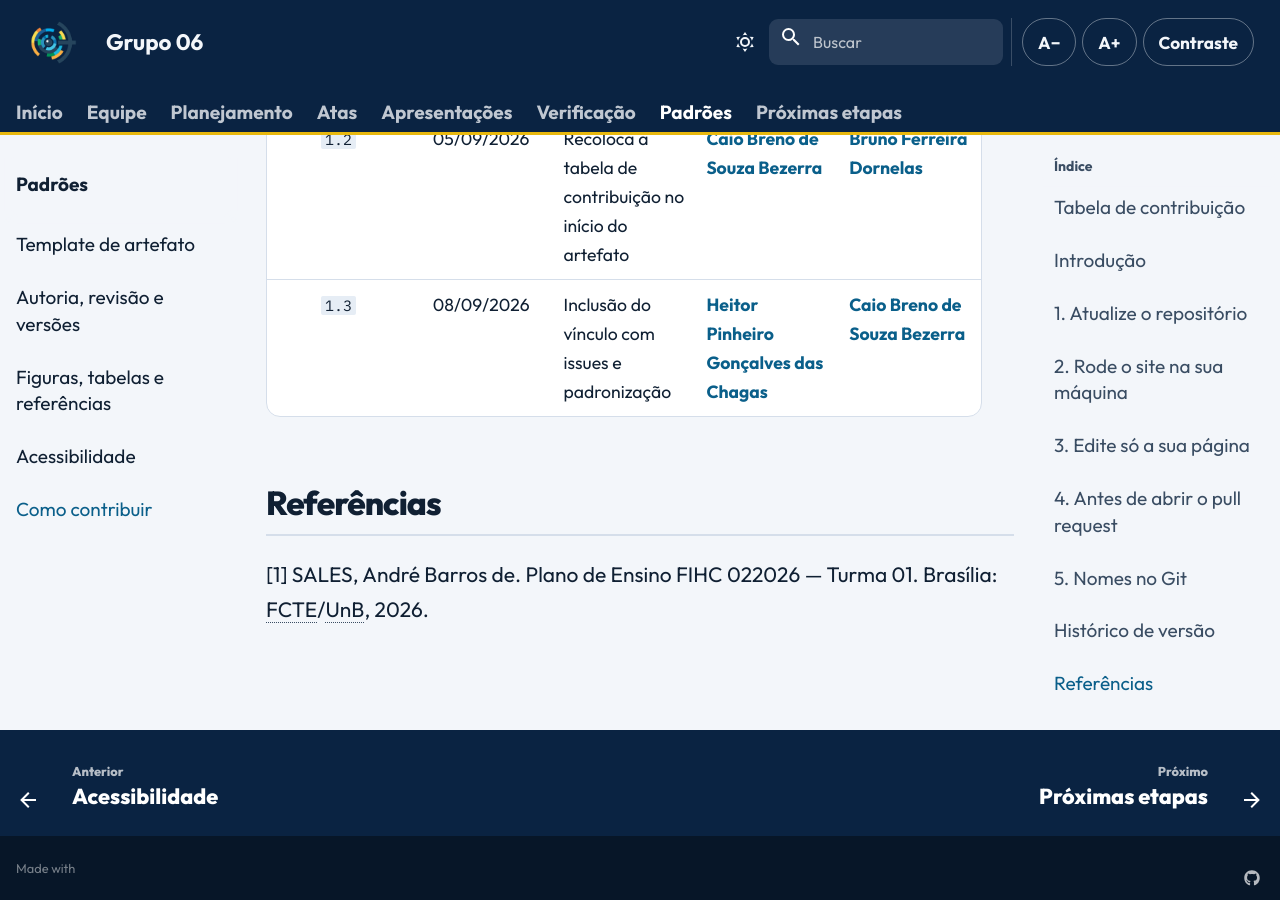
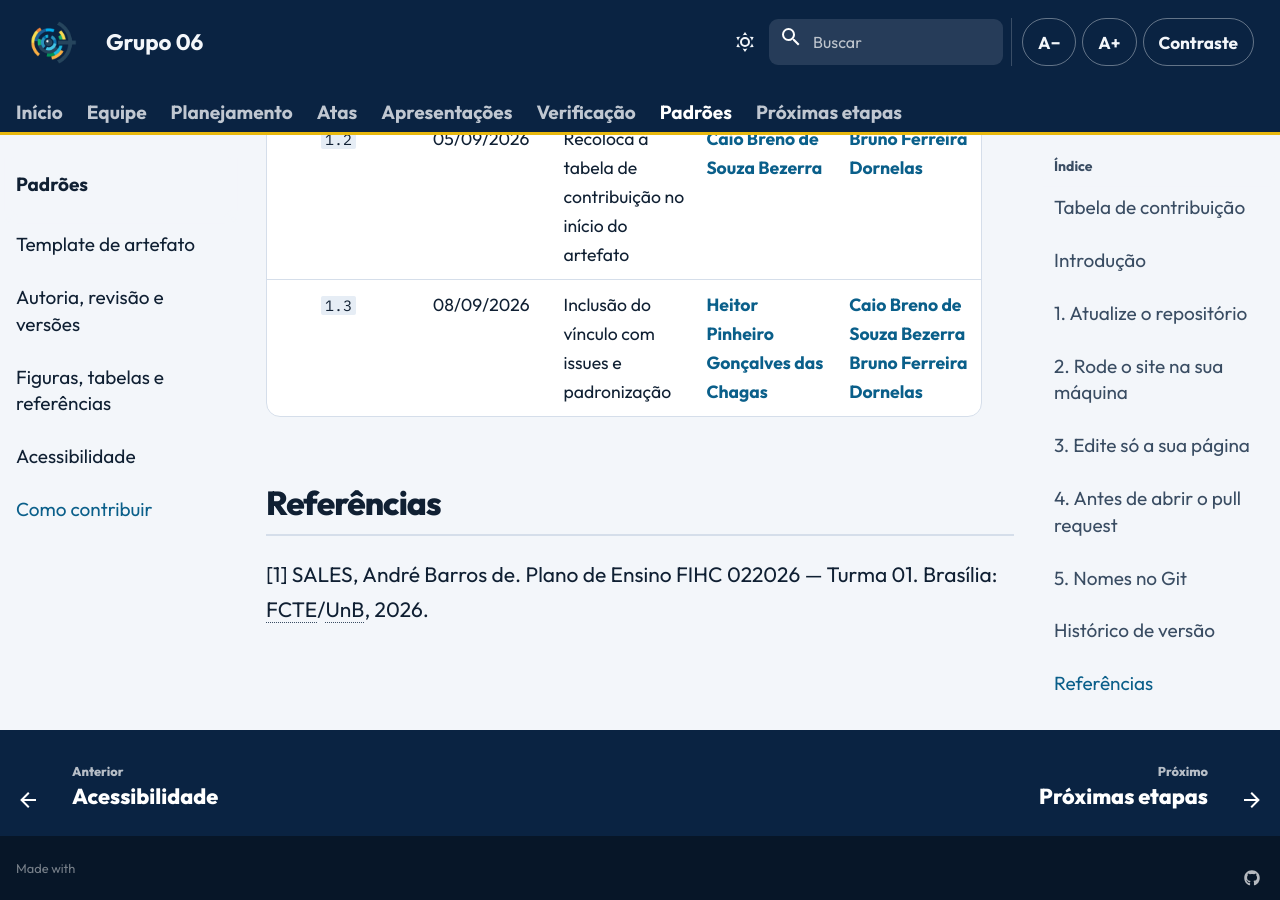
Before and after one commit to Interacao-Humano-Computador/2026.2-Grupo06, an MkDocs documentation site: the page built from docs/guia/como-contribuir.md, in a window 1280 px wide and 900 px high, scrolled down 3581 px. Built offline with MkDocs 1.6.1 and Material for MkDocs 9.7.7, drawn with Linux system fonts in a browser that asks for light colours; comment, search, counter and statistics services are not loaded.

```diff
--- a/docs/guia/como-contribuir.md
+++ b/docs/guia/como-contribuir.md
@@ -83,7 +83,7 @@
 | `1.0` | 04/09/2026 | Fluxo de contribuição da infraestrutura | [Caio Breno de Souza Bezerra](https://github.com/CaioBezerra-Dev) | [Bruno Ferreira Dornelas](https://github.com/brunnf) |
 | `1.1` | 05/09/2026 | Atualização dos arquivos principais por integrante | [Bruno Ferreira Dornelas](https://github.com/brunnf) | [Caio Breno de Souza Bezerra](https://github.com/CaioBezerra-Dev) |
 | `1.2` | 05/09/2026 | Recoloca a tabela de contribuição no início do artefato | [Caio Breno de Souza Bezerra](https://github.com/CaioBezerra-Dev) | [Bruno Ferreira Dornelas](https://github.com/brunnf) |
-| `1.3` | 08/09/2026 | Inclusão do vínculo com issues e padronização | [Heitor Pinheiro Gonçalves das Chagas](https://github.com/Heitorovski01) | [Caio Breno de Souza Bezerra](https://github.com/CaioBezerra-Dev) |
+| `1.3` | 08/09/2026 | Inclusão do vínculo com issues e padronização | [Heitor Pinheiro Gonçalves das Chagas](https://github.com/Heitorovski01) | [Caio Breno de Souza Bezerra](https://github.com/CaioBezerra-Dev) [Bruno Ferreira Dornelas](https://github.com/brunnf) |
 
 ## Referências
 
```
Also changed, not shown: 4 other files.
